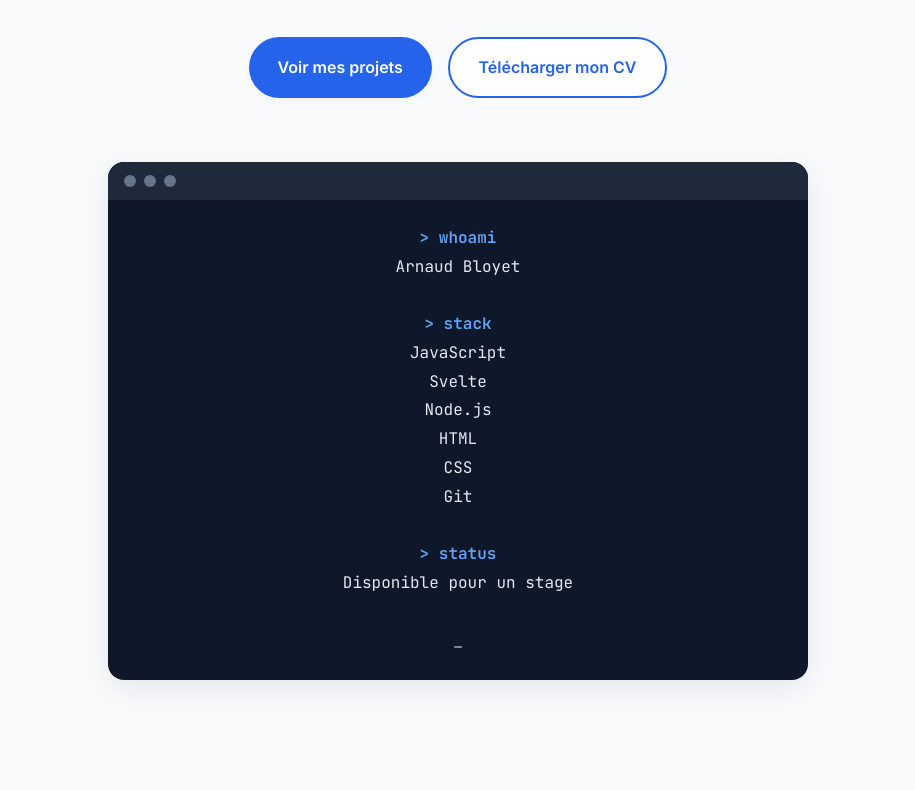
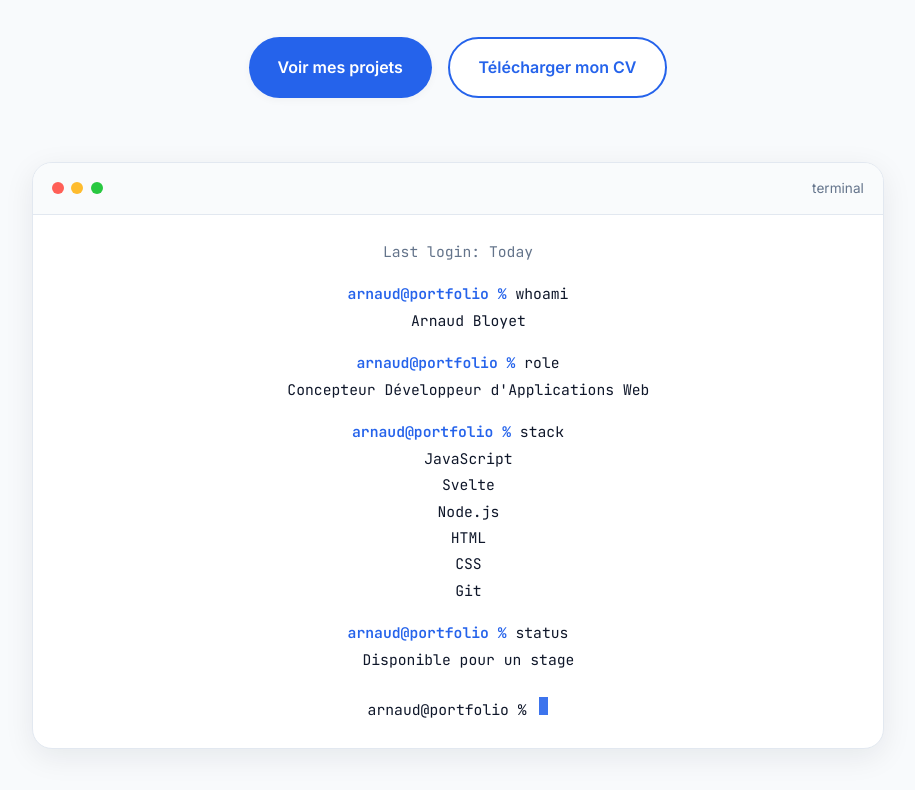
Before and after one commit to ArnaudBloyet/portfolio, a Svelte app: page / in a window 1280 px wide. Shown: the part 674-1464 px from the top of the page, without its empty margins (182-1097 px from the left). Built offline with nearby package versions, Linux system fonts and the light colour scheme.

Commit message:
feat(ui): redesign terminal component

```diff
--- a/src/components/ui/Button.svelte
+++ b/src/components/ui/Button.svelte
@@ -58,7 +58,7 @@
 
         color: var(--primary);
 
-        background: white;
+        background:var(--surface);
     }
 
     .secondary:hover {
--- a/src/components/ui/Terminal.svelte
+++ b/src/components/ui/Terminal.svelte
@@ -1,74 +1,164 @@
 <script>
     const lines = [
-        { command: "whoami", output: "Arnaud Bloyet" },
-        { command: "stack", output: ["JavaScript", "Svelte", "Node.js", "HTML", "CSS", "Git"] },
-        { command: "status", output: "Disponible pour un stage" }
+        {
+            command: "whoami",
+            output: ["Arnaud Bloyet"],
+        },
+        {
+            command: "role",
+            output: ["Concepteur Développeur d'Applications Web"],
+        },
+        {
+            command: "stack",
+            output: ["JavaScript", "Svelte", "Node.js", "HTML", "CSS", "Git"],
+        },
+        {
+            command: "status",
+            output: ["Disponible pour un stage"],
+        },
     ];
 </script>
 
 <div class="terminal">
     <div class="terminal__header">
-        <span></span>
-        <span></span>
-        <span></span>
+        <div class="terminal__dots">
+            <span class="red"></span>
+            <span class="yellow"></span>
+            <span class="green"></span>
+        </div>
+
+        <span class="terminal__title"> terminal </span>
     </div>
 
     <div class="terminal__body">
+        <p class="login">Last login: Today</p>
+
         {#each lines as line}
-            <p class="command">&gt; {line.command}</p>
+            <p class="command">
+                <span class="prompt"> arnaud@portfolio % </span>
 
-            {#if Array.isArray(line.output)}
+                {line.command}
+            </p>
+
             {#each line.output as item}
-                    <p>{item}</p>
+                <p class="output">
+                    {item}
+                </p>
             {/each}
-            {:else}
-                <p>{line.output}</p>
-            {/if}
-
-            <br>
         {/each}
 
-        <span class="cursor">_</span>
+        <p class="cursor">
+            arnaud@portfolio %
+            <span></span>
+        </p>
     </div>
 </div>
 
 <style>
     .terminal {
-    max-width: 700px;
-    margin: 3rem auto 0;
-    background: #0f172a;
-    color: #e2e8f0;
-    border-radius: 16px;
+        background: var(--surface);
+
+        border: 1px solid var(--border);
+
+        border-radius: 20px;
+
         overflow: hidden;
+
         box-shadow: var(--shadow-md);
     }
 
     .terminal__header {
         display: flex;
-    gap: .5rem;
-    padding: .8rem 1rem;
-    background: #1e293b;
+
+        justify-content: space-between;
+
+        align-items: center;
+
+        padding: 0.9rem 1.2rem;
+
+        border-bottom: 1px solid var(--border);
+
+        background: rgba(248, 250, 252, 0.8);
     }
 
-.terminal__header span {
+    .terminal__dots {
+        display: flex;
+
+        gap: 0.45rem;
+    }
+
+    .terminal__dots span {
         width: 12px;
         height: 12px;
+
         border-radius: 50%;
-    background: #64748b;
+    }
+
+    .red {
+        background: #ff5f57;
+    }
+
+    .yellow {
+        background: #febc2e;
+    }
+
+    .green {
+        background: #28c840;
+    }
+
+    .terminal__title {
+        font-size: 0.85rem;
+
+        color: var(--text-light);
     }
 
     .terminal__body {
         padding: 1.5rem;
-    font-family:"JetBrains Mono",monospace;
+
+        font-family: "JetBrains Mono", monospace;
+
+        font-size: 0.92rem;
+
         line-height: 1.8;
     }
 
+    .login {
+        color: var(--text-light);
+
+        margin-bottom: 1rem;
+    }
+
     .command {
-    color: #60a5fa;
-    font-weight: bold;
+        margin-top: 1rem;
+    }
+
+    .prompt {
+        color: var(--primary);
+
+        font-weight: 600;
+    }
+
+    .output {
+        margin-left: 1.3rem;
+
+        color: var(--text);
     }
 
     .cursor {
+        margin-top: 1.5rem;
+    }
+
+    .cursor span {
+        display: inline-block;
+
+        width: 9px;
+
+        height: 18px;
+
+        background: var(--primary);
+
+        margin-left: 4px;
+
         animation: blink 1s infinite;
     }
 
```
Lines whose indentation alone changed are shown as unchanged.
